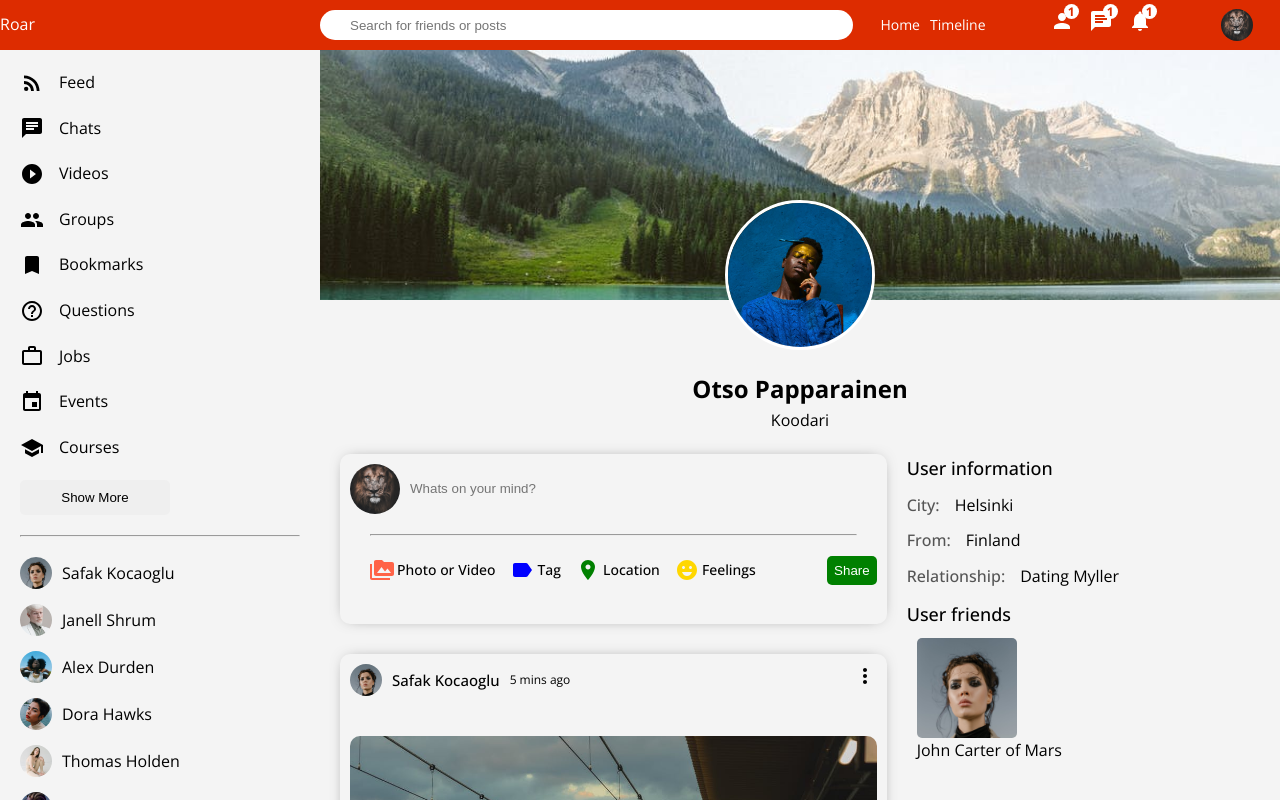
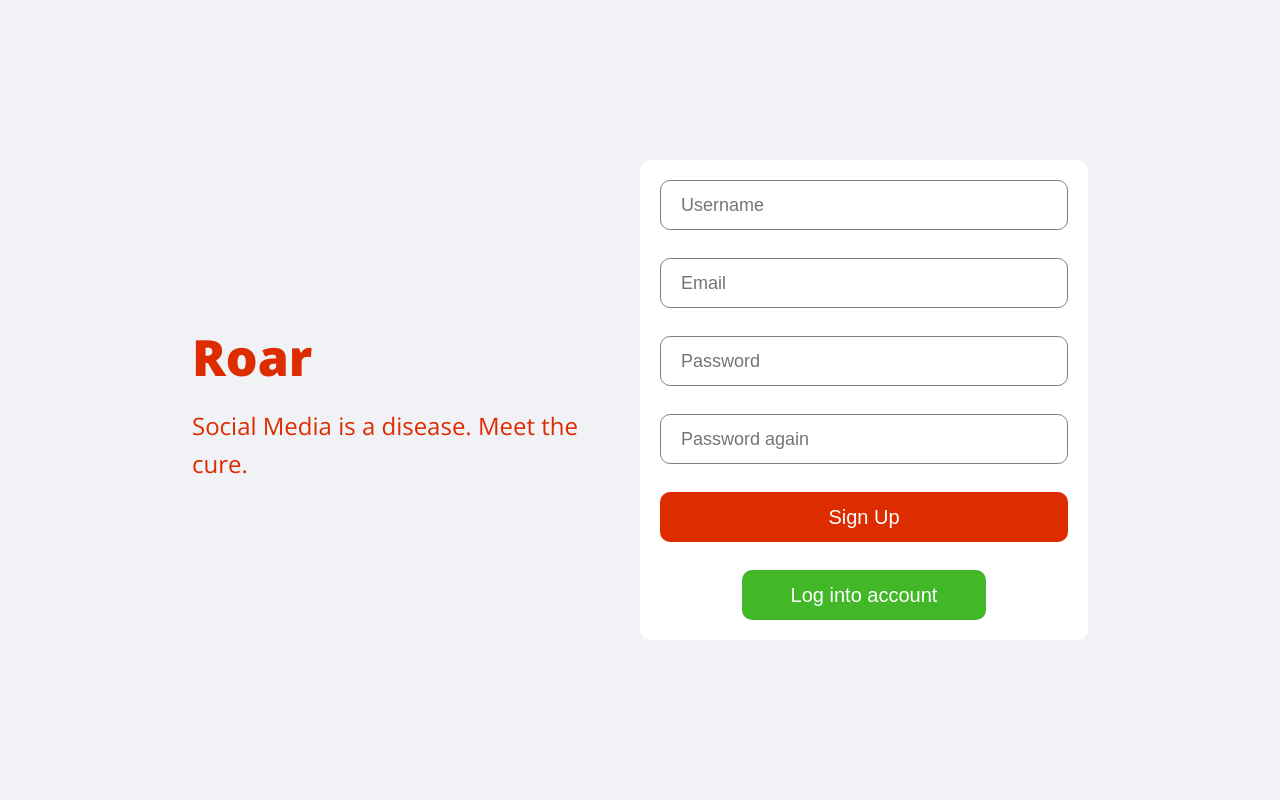
Before and after one commit to otsolap/ROAR-22, a React (Create React App) app in the folder client/: page / in a window 1280 px wide. Shown: the top 800 px of the page. Built offline with nearby package versions, Linux system fonts and the light colour scheme.

Commit message:
Frontend code done. MERN-stack next

```diff
--- a/client/src/App.js
+++ b/client/src/App.js
@@ -1,10 +1,12 @@
 import './App.css';
 // import Home from './pages/home/Home';
-import Profile from './pages/profile/Profile';
+// import Profile from './pages/profile/Profile';
+// import Login from './pages/login/Login';
+import Register from './pages/register/Register';
 
 function App() {
   return (
-    <Profile />
+    <Register />
   );
 }
 
--- a/client/src/components/notifications-bar/Notifications.js
+++ b/client/src/components/notifications-bar/Notifications.js
@@ -3,7 +3,6 @@
 import Online from '../online/Online'
 
 export default function Notifications({ profile }) {
-
     const HomeNotifs = () => {
         return (
             <>
@@ -63,7 +62,7 @@
     return (
         <div className="notificationsBar">
             <div className="notifWrapper">
-                <ProfileNotifs />
+                {profile ? <ProfileNotifs /> : <HomeNotifs />}
             </div>
         </div>
     )
--- /dev/null
+++ b/client/src/pages/login/Login.js
@@ -0,0 +1,23 @@
+import './login.css'
+
+export default function Login() {
+    return (
+        <div className="login">
+            <div className="loginWrapper">
+                <div className="loginLeft">
+                    <h3 className="loginLogo">Roar</h3>
+                    <span className="loginDesc">Social Media is a disease. Meet the cure.</span>
+                </div>
+                <div className="loginRight">
+                    <div className="loginBox">
+                        <input type="email" placeholder="Email" className="loginInput" />
+                        <input type="text" placeholder="Password" className="loginInput" />
+                        <button className="loginButton">Login</button>
+                        <span className="ForgotPassword">Forgot Password?</span>
+                        <button className="loginRegister">Create Account</button>
+                    </div>
+                </div>
+            </div>
+        </div>
+    )
+}
--- /dev/null
+++ b/client/src/pages/login/login.css
@@ -0,0 +1,86 @@
+.login {
+	width: 100vw;
+	height: 100vh;
+	background-color: #f0f2f5;
+	display: flex;
+	align-items: center;
+	justify-content: center;
+}
+
+.loginWrapper {
+	width: 70%;
+	height: 70%;
+	color: #ffff;
+	display: flex;
+}
+
+.loginLeft,
+.loginRight {
+	flex: 1;
+	display: flex;
+	flex-direction: column;
+	justify-content: center;
+}
+
+.loginLogo {
+	font-size: 50px;
+	font-weight: 800;
+	margin-bottom: 10px;
+	color: #dd2c00;
+}
+
+.loginDesc {
+	font-size: 24px;
+	color: #dd2c00;
+}
+
+.loginBox {
+	height: 320px;
+	padding: 20px;
+	background-color: #fff;
+	color: #000;
+	border-radius: 10px;
+	display: flex;
+	flex-direction: column;
+	justify-content: space-between;
+}
+
+.loginInput {
+	height: 50px;
+	border-radius: 10px;
+	border: 1px solid #808080;
+	font-size: 18px;
+	padding-left: 20px;
+}
+
+.loginInput:focus {
+	outline: none;
+}
+
+.loginButton {
+	height: 50px;
+	border-radius: 10px;
+	border: none;
+	background-color: #dd2c00;
+	color: white;
+	font-size: 20px;
+	font-weight: 500;
+	cursor: pointer;
+}
+
+.ForgotPassword {
+	text-align: center;
+}
+
+.loginRegister {
+	width: 60%;
+	align-self: center;
+	height: 50px;
+	border-radius: 10px;
+	border: none;
+	background-color: #42b728;
+	color: white;
+	font-size: 20px;
+	font-weight: 500;
+	cursor: pointer;
+}
--- /dev/null
+++ b/client/src/pages/register/Register.js
@@ -0,0 +1,24 @@
+import './register.css'
+
+export default function Register() {
+    return (
+        <div className="login">
+            <div className="loginWrapper">
+                <div className="loginLeft">
+                    <h3 className="loginLogo">Roar</h3>
+                    <span className="loginDesc">Social Media is a disease. Meet the cure.</span>
+                </div>
+                <div className="loginRight">
+                    <div className="loginBox">
+                        <input type="text" placeholder="Username" className="loginInput" />
+                        <input type="email" placeholder="Email" className="loginInput" />
+                        <input type="text" placeholder="Password" className="loginInput" />
+                        <input type="text" placeholder="Password again" className="loginInput" />
+                        <button className="loginButton">Sign Up</button>
+                        <button className="loginRegister">Log into account</button>
+                    </div>
+                </div>
+            </div>
+        </div>
+    )
+}
--- /dev/null
+++ b/client/src/pages/register/register.css
@@ -0,0 +1,86 @@
+.login {
+	width: 100vw;
+	height: 100vh;
+	background-color: #f0f2f5;
+	display: flex;
+	align-items: center;
+	justify-content: center;
+}
+
+.loginWrapper {
+	width: 70%;
+	height: 70%;
+	color: #ffff;
+	display: flex;
+}
+
+.loginLeft,
+.loginRight {
+	flex: 1;
+	display: flex;
+	flex-direction: column;
+	justify-content: center;
+}
+
+.loginLogo {
+	font-size: 50px;
+	font-weight: 800;
+	margin-bottom: 10px;
+	color: #dd2c00;
+}
+
+.loginDesc {
+	font-size: 24px;
+	color: #dd2c00;
+}
+
+.loginBox {
+	height: 480px;
+	padding: 20px;
+	background-color: #fff;
+	color: #000;
+	border-radius: 10px;
+	display: flex;
+	flex-direction: column;
+	justify-content: space-between;
+}
+
+.loginInput {
+	height: 50px;
+	border-radius: 10px;
+	border: 1px solid #808080;
+	font-size: 18px;
+	padding-left: 20px;
+}
+
+.loginInput:focus {
+	outline: none;
+}
+
+.loginButton {
+	height: 50px;
+	border-radius: 10px;
+	border: none;
+	background-color: #dd2c00;
+	color: white;
+	font-size: 20px;
+	font-weight: 500;
+	cursor: pointer;
+}
+
+.ForgotPassword {
+	text-align: center;
+}
+
+.loginRegister {
+	width: 60%;
+	align-self: center;
+	height: 50px;
+	border-radius: 10px;
+	border: none;
+	background-color: #42b728;
+	color: white;
+	font-size: 20px;
+	font-weight: 500;
+	cursor: pointer;
+}
```
